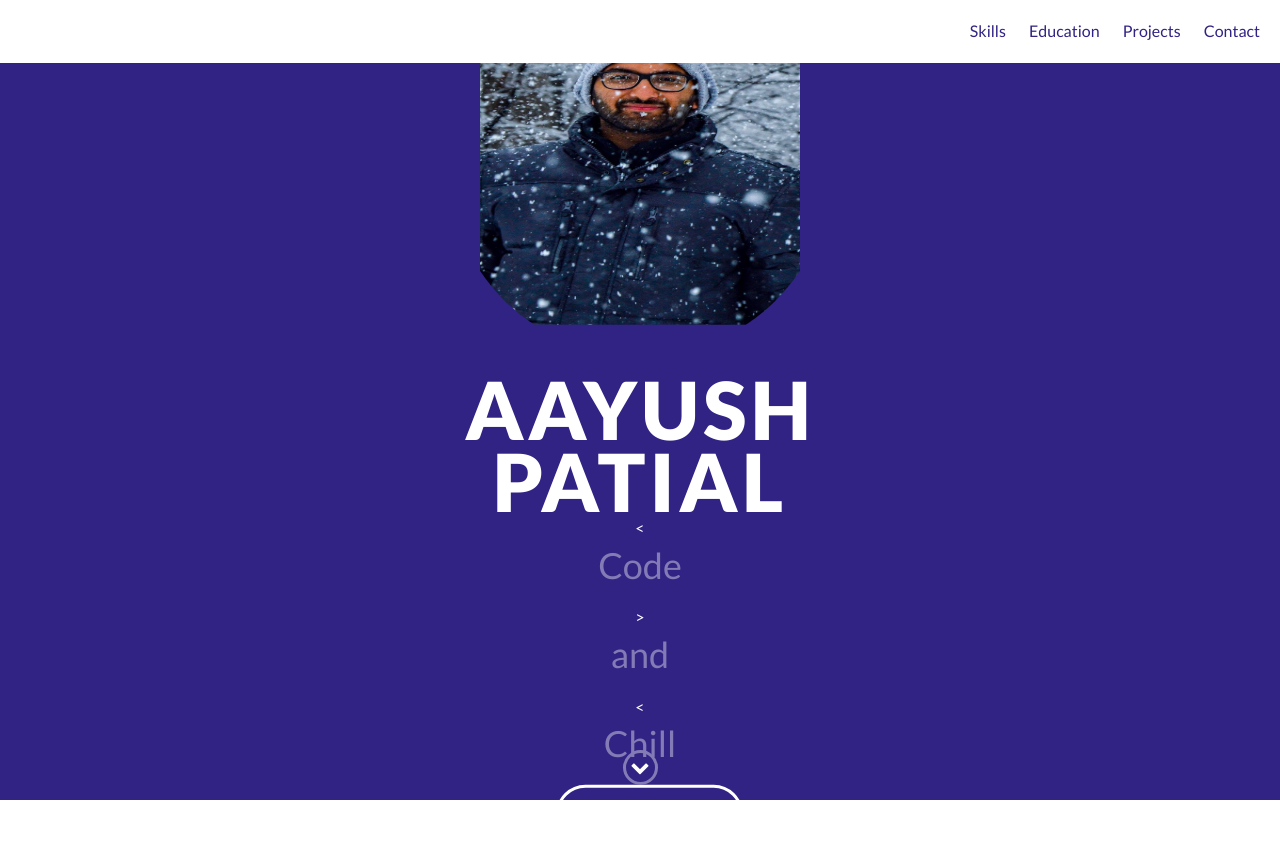
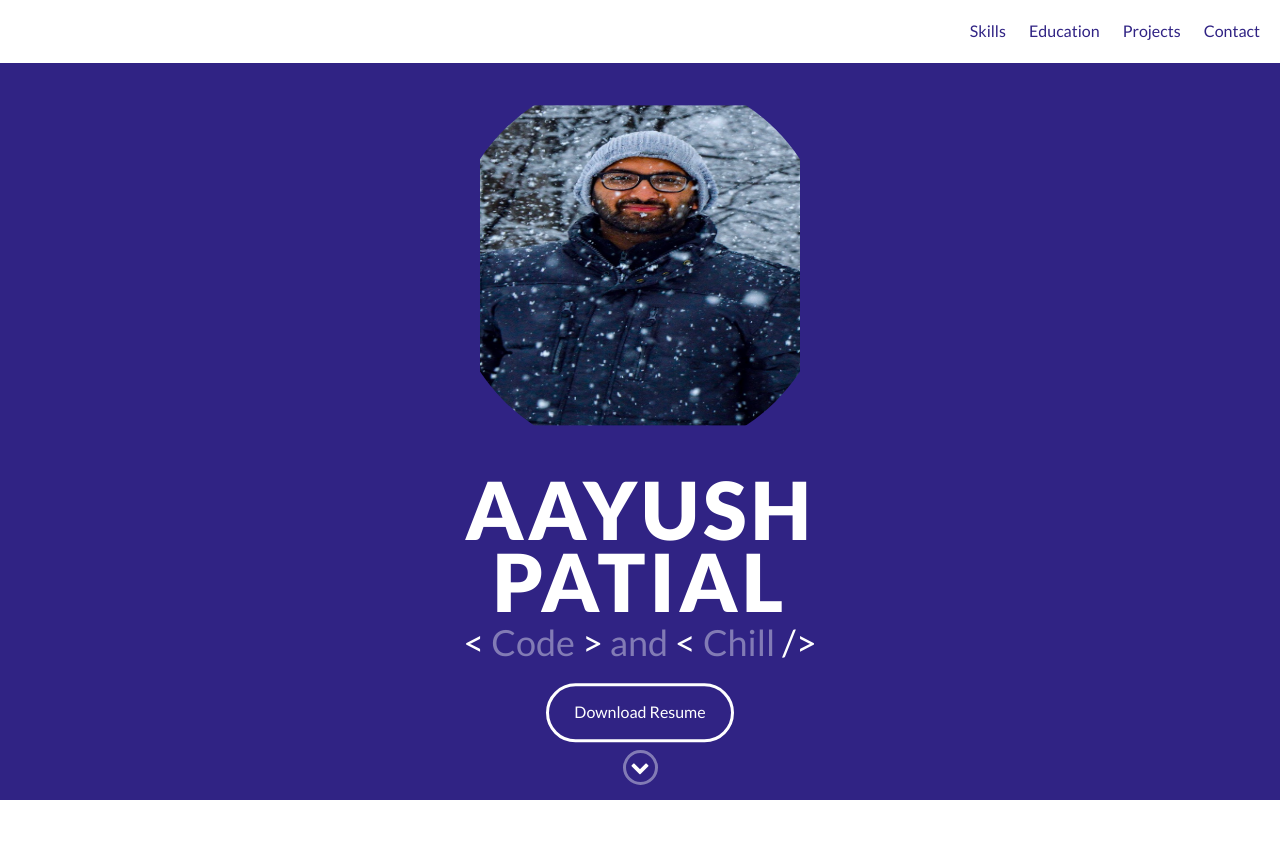
Before and after one commit to Aayush1710/Aayush1710.github.io, a website: page index.html in a window 1280 px wide. Shown: the top 846 px of the page. Drawn offline with nearby package versions, Linux system fonts and the light colour scheme.

Commit message:
UI change

```diff
--- a/index.html
+++ b/index.html
@@ -46,7 +46,7 @@
             <div id="DP" class="DP"></div>
 
             <h1>Aayush Patial</h1>
-            <span style = "color: white"> < </span><h2>Code</h2><span style = "color: white"> > </span> <h2>and</h2> <span style = "color: white"> < </span> <h2>Chill</h2> <span style = "color: white"> /> </span>
+            <h2><span style = "color: white"> < </span>Code<span style = "color: white"> > </span> and <span style = "color: white"> < </span>Chill <span style = "color: white"> /> </span></h2>
 
 
             <a href="#" class="btn-rounded-white">Download Resume</a>
```
